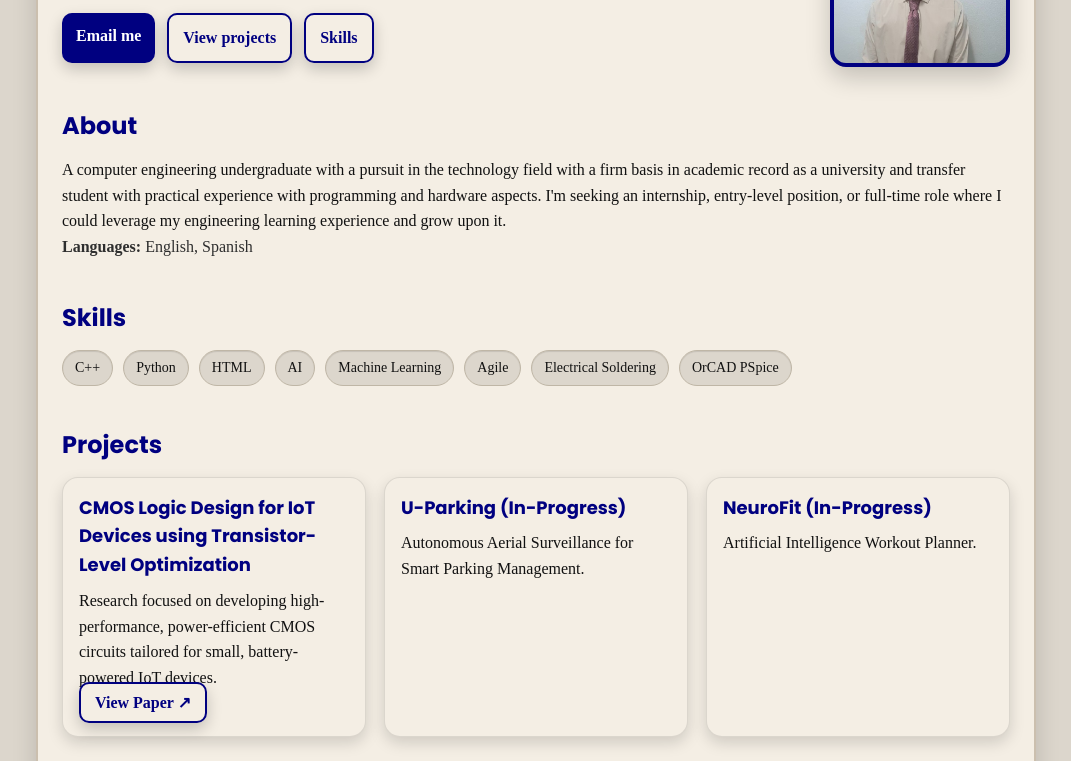
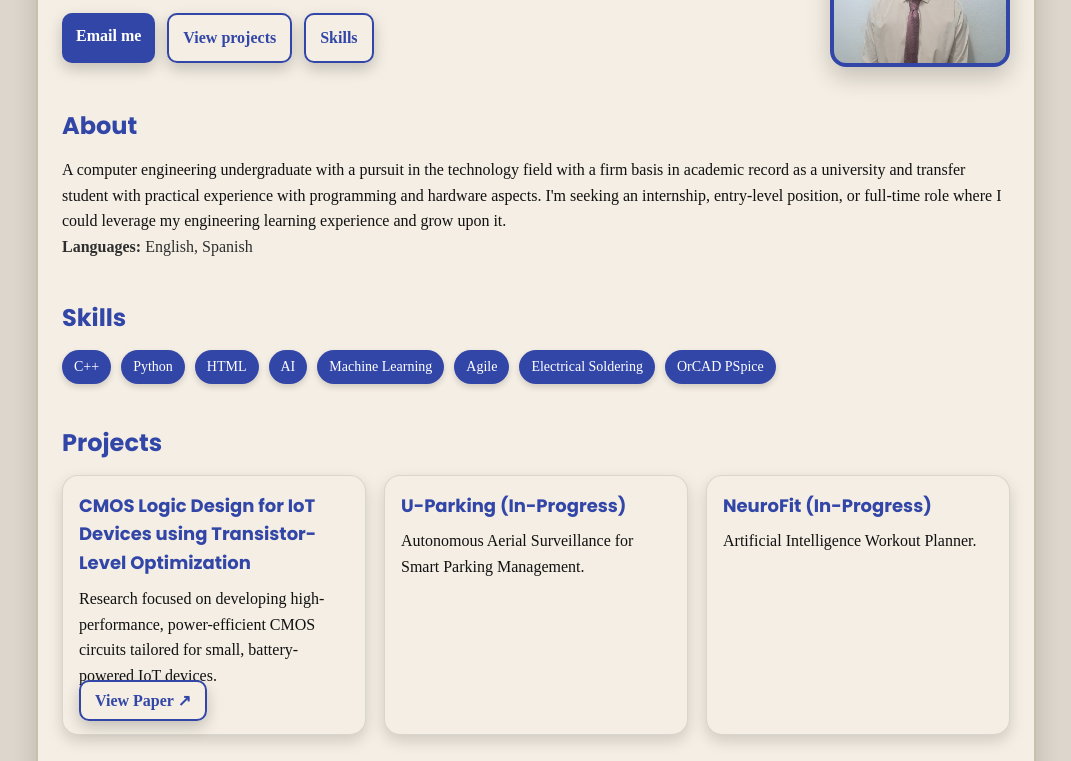
Before and after one commit to ilorrr/website-, a plain HTML site: page index.html in a window 1280 px wide. Shown: the part 241-1002 px from the top of the page, without its empty margins (104-1175 px from the left). Drawn offline with Linux system fonts and the light colour scheme.

Commit message:
Update index.html

```diff
--- a/index.html
+++ b/index.html
@@ -5,22 +5,21 @@
   <title>Rolando Molina Jr. — Portfolio</title>
   <meta name="viewport" content="width=device-width, initial-scale=1" />
   <meta name="description" content="CE Student & Researcher — Portfolio of Rolando Molina Jr." />
-  <meta property="og:title" content="Rolando Molina Jr. — Portfolio" />
-  <meta property="og:description" content="Computer Engineering Student & Researcher" />
   <meta property="og:image" content="https://raw.githubusercontent.com/ilorrr/website-/5b875f95aefd17c5753e645a39bfca918911d08b/selfprofedit.jpeg" />
-  <meta name="theme-color" content="#000080" />
+  <meta name="theme-color" content="#3246a8" />
+  <link href="https://fonts.googleapis.com/css2?family=Poppins:wght@600;700&display=swap" rel="stylesheet" />
 
-  <!-- Fonts -->
-  <link href="https://fonts.googleapis.com/css2?family=Poppins:wght@600;700&display=swap" rel="stylesheet" />
   <style>
     /* ------------------ COLOR THEME ------------------ */
     :root{
-      --brand:#000080;       /* Navy */
-      --bg:#dcd6cc;          /* Dark beige background */
-      --ink:#111;            /* Strong text */
-      --muted:#2e2e2e;       /* Secondary text */
-      --card:#f4eee4;        /* Lighter beige for cards */
+      --brand:#3246a8;       /* lighter navy tone */
+      --bg:#dcd6cc;          /* soft beige background */
+      --ink:#111;            /* main text */
+      --muted:#2e2e2e;       /* secondary text */
+      --card:#f4eee4;        /* lighter beige cards */
       --ring:rgba(0,0,0,.08);
+      --chip-bg:#3246a8;     /* navy background for skill chips */
+      --chip-text:#fff;      /* white text for skill chips */
     }
     @media (prefers-color-scheme: dark){
       :root{
@@ -29,6 +28,8 @@
         --muted:#cfcfcf;
         --card:#1e1e1e;
         --ring:rgba(255,255,255,.1);
+        --chip-bg:#4158d0;
+        --chip-text:#fff;
       }
     }
 
@@ -61,8 +62,8 @@
     .brand{
       font-family: Poppins, "Times New Roman", serif;
       font-weight:700;
+      color: var(--brand);
       letter-spacing: .3px;
-      color: var(--brand);
     }
     .links a{
       color: var(--ink);
@@ -121,7 +122,7 @@
       transition: all 0.15s ease;
     }
     .btn:hover{
-      background: #0000aa;
+      background: #4158d0;
       transform: translateY(-2px);
     }
     .btn.ghost{
@@ -160,11 +161,15 @@
       display:inline-block;
       padding:6px 12px;
       border-radius:999px;
-      background: var(--bg);
-      border:1px solid #bfb6a6;
-      color:#111;
+      background: var(--chip-bg);
+      color: var(--chip-text);
       font-size:14px;
-      box-shadow: inset 0 1px 1px rgba(0,0,0,0.1);
+      box-shadow: 0 3px 6px rgba(0,0,0,0.15);
+      transition: transform 0.15s ease;
+    }
+    .chip:hover{
+      transform: translateY(-2px);
+      box-shadow: 0 6px 12px rgba(0,0,0,0.25);
     }
 
     /* ------------------ PROJECTS ------------------ */
@@ -214,11 +219,6 @@
     <!-- NAV -->
     <div class="nav">
       <div class="brand">Rolando<span>.</span></div>
-      <div class="links">
-        <!-- Add these later -->
-        <!-- <a href="https://github.com/ilorrr" target="_blank">GitHub</a>
-        <a href="https://linkedin.com/in/yourhandle" target="_blank">LinkedIn</a> -->
-      </div>
     </div>
 
     <!-- HERO -->
```
